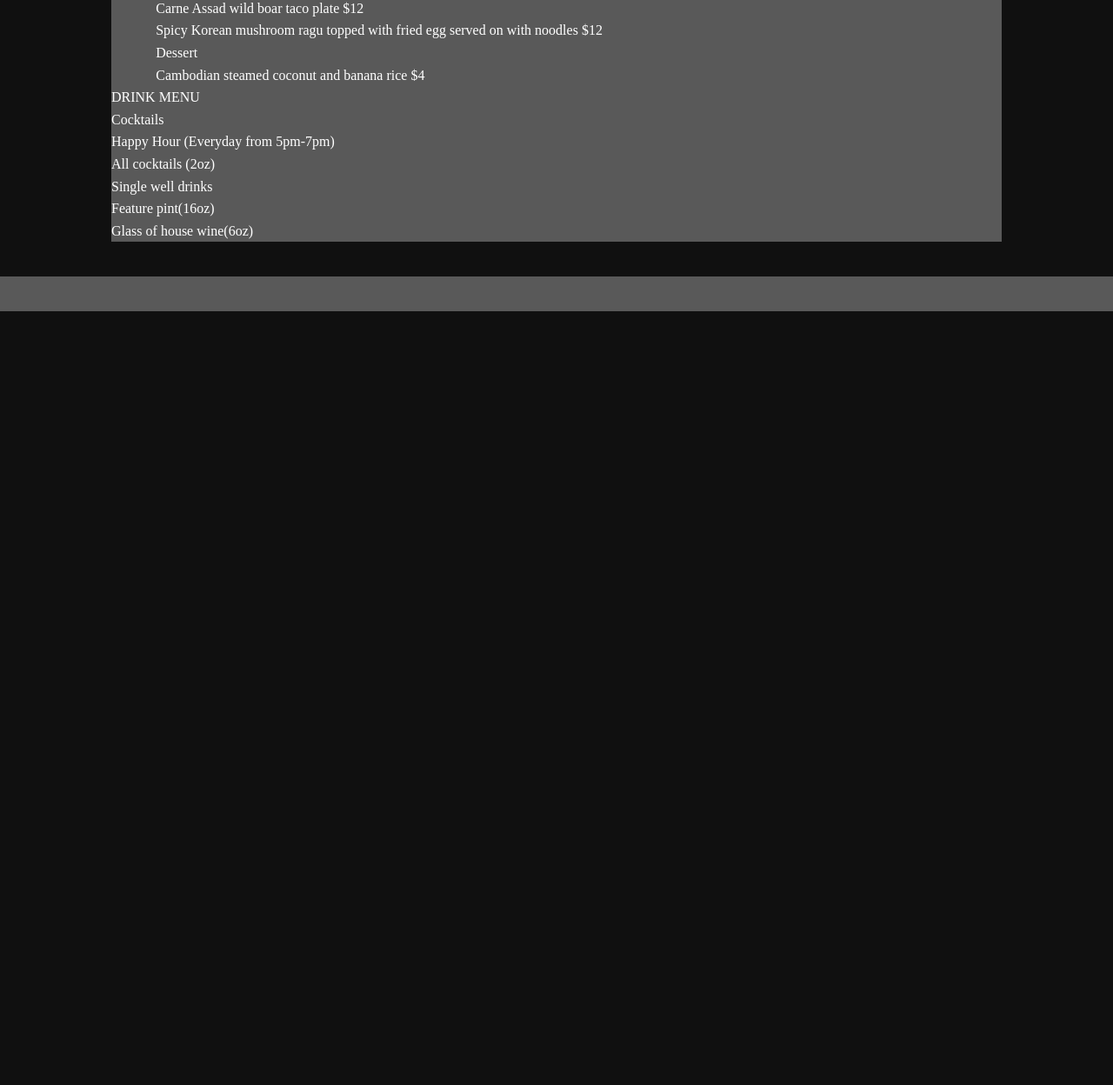
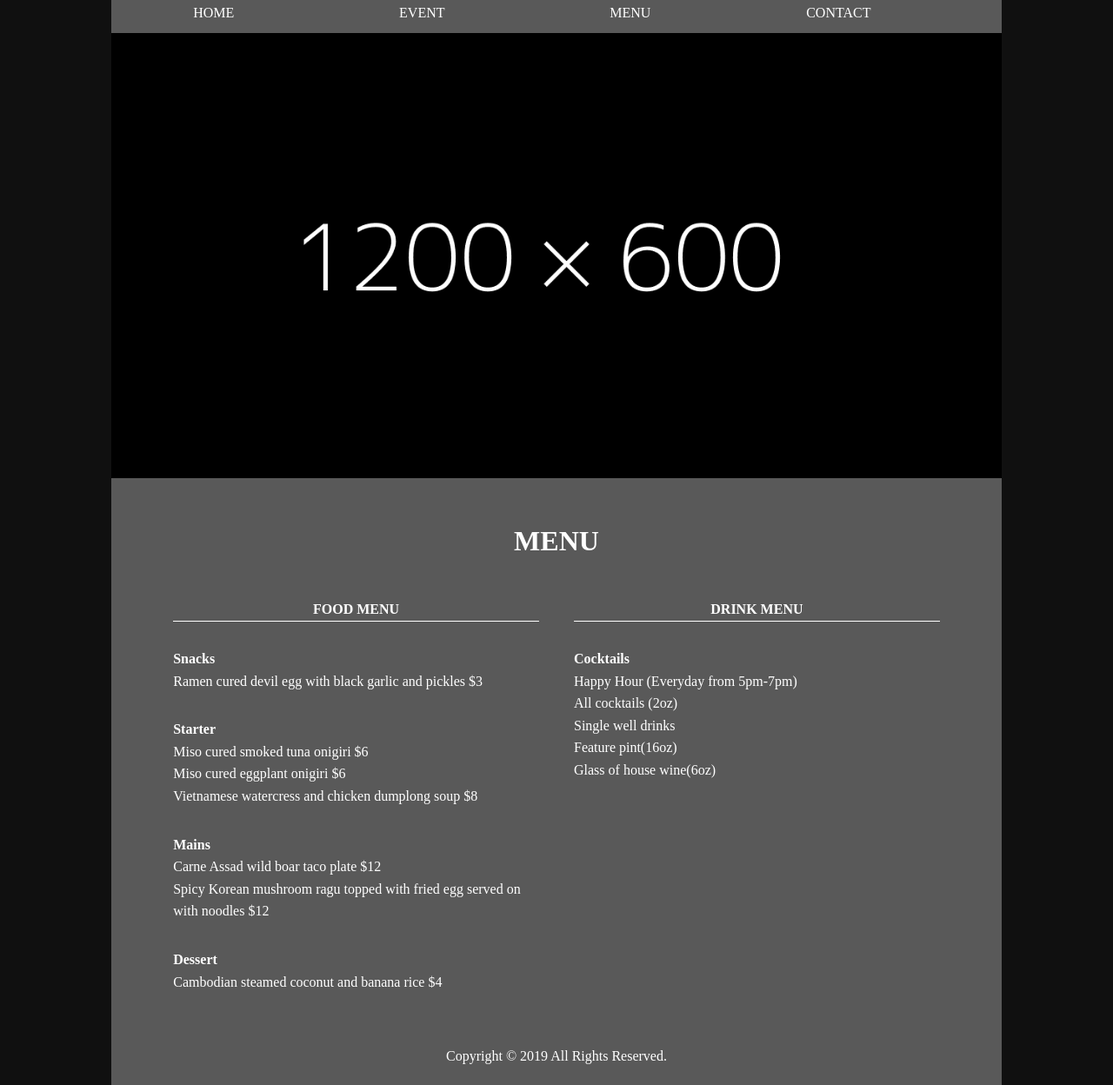
Before and after one commit to majucita/web-final-project, a plain HTML site: page menu.html in a window 1280 px wide. Shown: the part 208-1456 px from the top of the page at 87% size. Before the commit the page ends 800 px from the top, so only its background shows below. Drawn offline with Linux system fonts and the light colour scheme.

Commit message:
Added menu page
Added menu page's css

```diff
--- a/menu.html
+++ b/menu.html
@@ -7,14 +7,38 @@
     <title>narrowlounge</title>
     <link rel="stylesheet" href="css/reset.css" type="text/css">
     <link rel="stylesheet" href="css/style.css" type="text/css">
+    <link rel="shortcut icon" type="image/x-icon" href="img/favicon.ico">
+    <link rel="stylesheet" href="https://use.fontawesome.com/releases/v5.6.3/css/all.css" integrity="sha384-UHRtZLI+pbxtHCWp1t77Bi1L4ZtiqrqD80Kn4Z8NTSRyMA2Fd33n5dQ8lWUE00s/" crossorigin="anonymous">
 </head>
 <body>
     <div id="container">
         <header>
+	        <h1><img src="img/logo.png" alt="Logo" width="200" height="200"></h1>
+	        <div id="main-menu">
+		        <nav>
+			        <ul class="main-menu-list">
+			        	<li><a href="./index.html">HOME</a></li>
+			        	<li class="dropdown">
+			        		EVENT
+				        	<ul class="main-menu-sub-list dropdown-content">
+					        	<li><a href="./event.html">The Hide Away</a></li>
+					        	<li><a href="./reservation.html">Reservation</a></li>
+				        	</ul>
+			        	</li>
+			        	<li><a href="./menu.html">MENU</a></li>
+			        	<li><a href="./contact.html">CONTACT</a></li>
+			        </ul>
+		        </nav>
+	        </div>
         </header>
-
         <main>
+	        <div id="banner">
+		        <img src="img/menu_banner.png" alt="menu_banner" width="1200" height="600">
+	        </div>
 	        <div id="menu">
+		        <h2>MENU</h2>
+		        <div class="menu-wrap">
+			        <section class="menu-wrap-item">
 						<div class="menu-label">
 							<label>FOOD MENU</label>
 						</div>
@@ -31,12 +55,12 @@
 							<dt>Dessert</dt>
 							<dd>Cambodian steamed coconut and banana rice $4</dd>
 						</dl>
-            </div>
+					</section>
 
+					<section class="menu-wrap-item">
 			            <div class="menu-label">
 			                    <label>DRINK MENU</label>
 			            </div>
-
 			            <dl class="menu-list">
 			                <dt>Cocktails</dt>
 			                <dd> Happy Hour (Everyday from 5pm-7pm)</dd>
@@ -45,14 +69,12 @@
 			                <dd> Feature pint(16oz)</dd>
 			                <dd> Glass of house wine(6oz)</dd>
 			            </dl>
+		            </section>
 	            </div>
-
-
 	        </div>
-
         </main>
-
         <footer>
+	        <p id="copyright">Copyright &copy; 2019 All Rights Reserved.</p>
         </footer>
     </div>
 </body>
```
Lines whose indentation alone changed are shown as unchanged.
